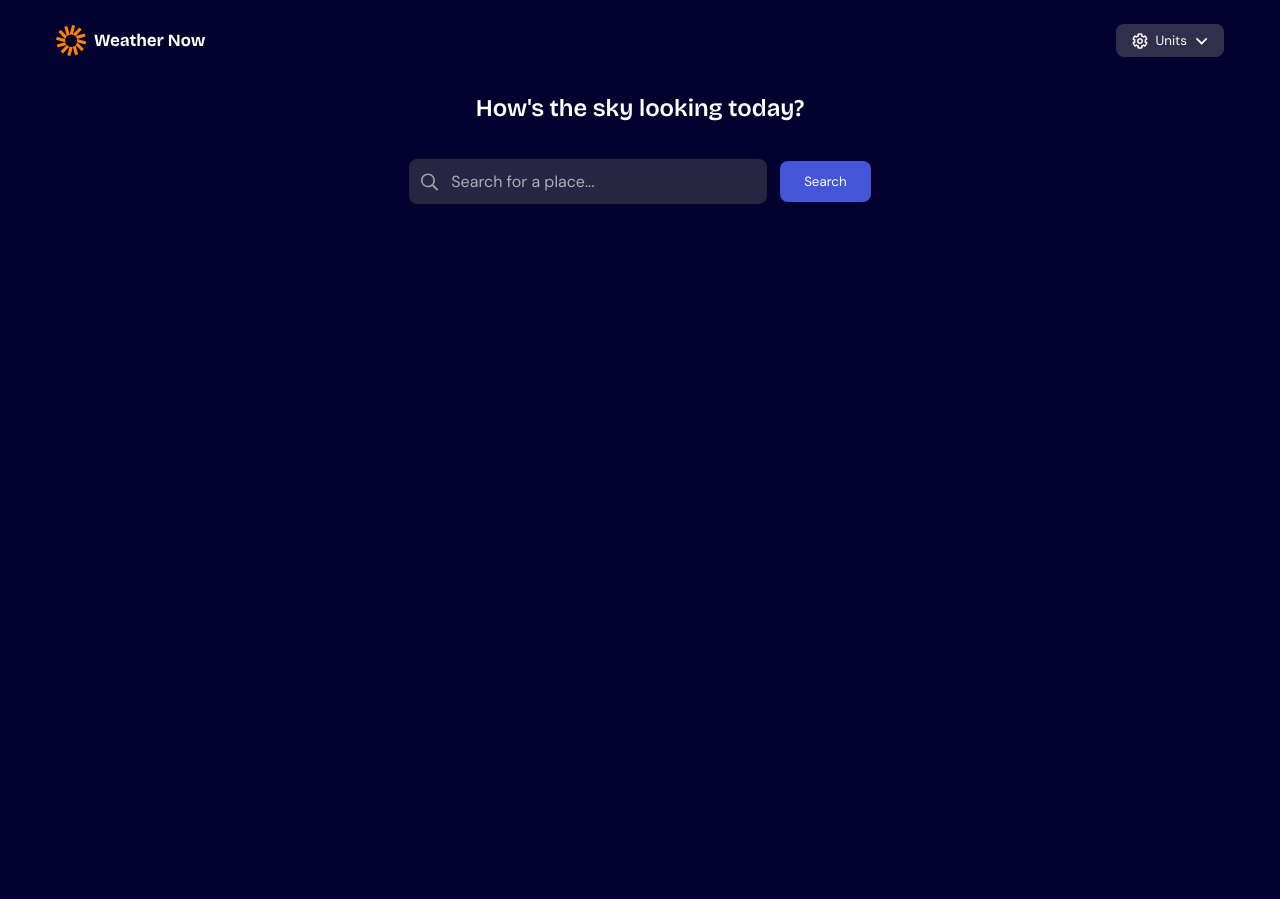
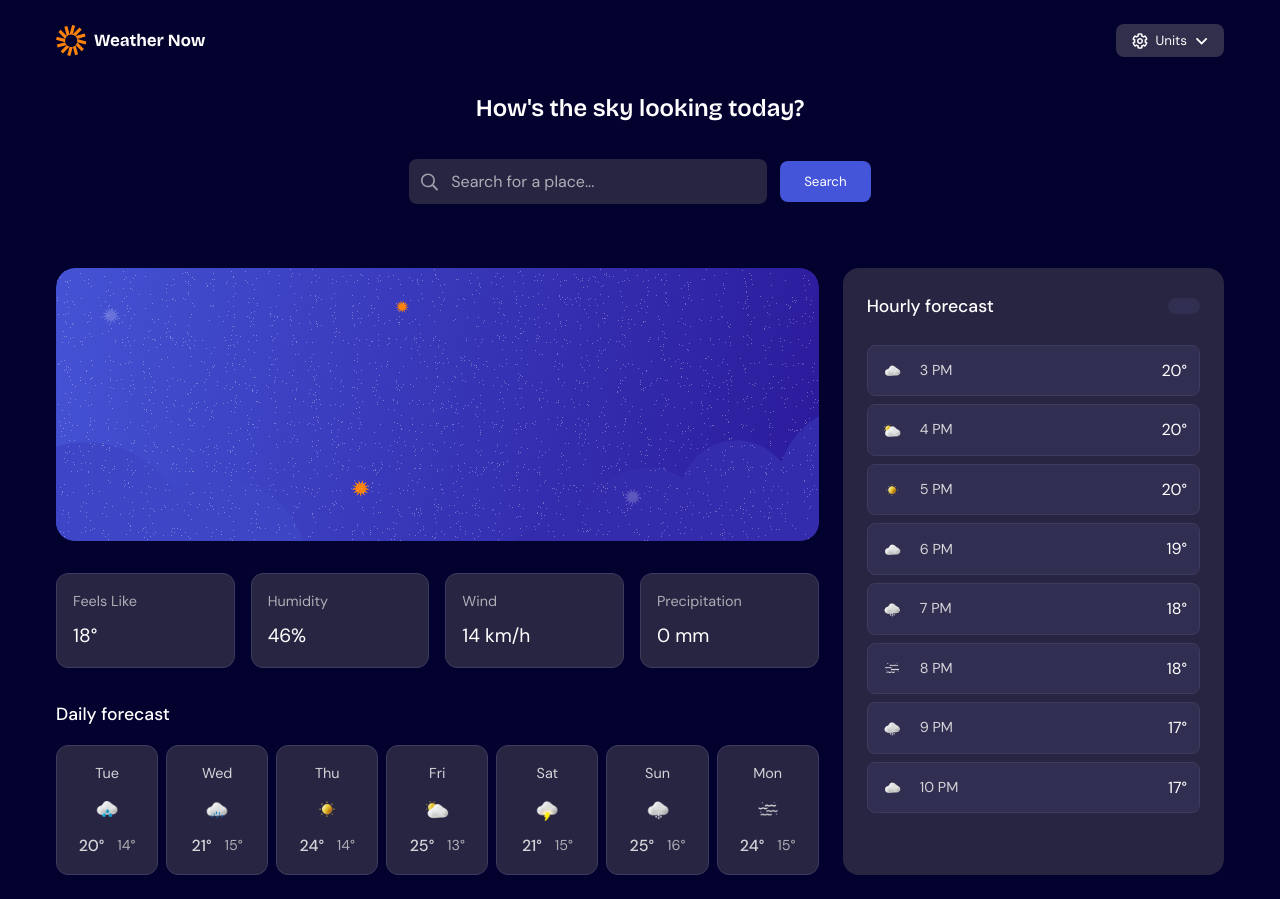
Before and after one commit to Sussana7/weather-app, a React (Vite) app in the folder weather-app/: page / in a window 1280 px wide. Before the commit the page ends 800 px from the top, so only its background shows below. Built offline with nearby package versions, Linux system fonts and the light colour scheme.

Commit message:
work on the weathercard

```diff
--- a/weather-app/src/App.css
+++ b/weather-app/src/App.css
@@ -170,3 +170,159 @@ main {
   padding: 0.75rem 1.5rem;
   cursor: pointer;
 }
+
+/* WEATHER DISPLAY STYLES */
+
+.weather-display-container {
+  display: grid;
+  grid-template-columns: 2fr 1fr;
+  gap: 1.5rem;
+  margin-top: 2rem;
+}
+
+.metrics-grid {
+  display: grid;
+  grid-template-columns: repeat(4, 1fr);
+  gap: 1rem;
+  margin: 1.5rem 0;
+}
+
+.metric-card {
+  background: hsl(243, 27%, 20%);
+  border-radius: 12px;
+  border: 1px solid hsl(243, 23%, 30%);
+  padding: 1rem;
+  display: flex;
+  flex-direction: column;
+  gap: 0.5rem;
+}
+
+.metric-label {
+  color: hsl(240, 6%, 70%);
+  font-size: 0.9rem;
+}
+
+.metric-value {
+  color: hsl(0, 0%, 100%);
+  font-size: 1.2rem;
+  font-weight: 400;
+}
+
+.daily-forecast {
+  margin-top: 2rem;
+}
+
+.forecast-title {
+  color: hsl(0, 0%, 100%);
+  font-size: 1.1rem;
+  margin-bottom: 1rem;
+  font-weight: 500;
+}
+
+.daily-forecast-grid {
+  display: grid;
+  grid-template-columns: repeat(7, 1fr);
+  gap: 0.5rem;
+}
+
+.daily-forecast-card {
+  background: hsl(243, 27%, 20%);
+  border-radius: 12px;
+  border: 1px solid hsl(243, 23%, 30%);
+  padding: 1rem 0.5rem;
+  display: flex;
+  flex-direction: column;
+  align-items: center;
+  gap: 0.5rem;
+}
+
+.day {
+  color: hsl(250, 6%, 84%);
+  font-size: 0.9rem;
+}
+
+.daily-forecast-card img {
+  width: 32px;
+  height: 32px;
+}
+
+.temperature-range {
+  display: flex;
+  flex-direction: row;
+  align-items: center;
+  gap: 0.8rem;
+}
+
+.temp-high {
+  color: hsl(250, 6%, 84%);
+  font-weight: 500;
+}
+
+.temp-low {
+  color: hsl(240, 6%, 70%);
+  font-size: 0.9rem;
+}
+
+.right-section {
+  background: hsl(243, 27%, 20%);
+  border-radius: 16px;
+  padding: 1.5rem;
+}
+
+.hourly-nav {
+  display: flex;
+  justify-content: space-between;
+  align-items: center;
+  margin-bottom: 1.5rem;
+}
+
+.hourly-title {
+  color: hsl(0, 0%, 100%);
+  font-size: 1.1rem;
+  font-weight: 500;
+  margin: 0;
+}
+
+.day-dropdown {
+  display: flex;
+  align-items: center;
+  gap: 0.5rem;
+  background: hsl(243, 27%, 25%);
+  padding: 0.5rem 1rem;
+  border-radius: 8px;
+  color: hsl(250, 6%, 84%);
+  cursor: pointer;
+  font-size: 0.9rem;
+}
+
+.hourly-forecast-list {
+  display: flex;
+  flex-direction: column;
+  gap: 0.5rem;
+}
+
+.hourly-item {
+  display: flex;
+  align-items: center;
+  gap: 1rem;
+  padding: 0.75rem;
+  background: hsl(243, 27%, 25%);
+  border: 1px solid hsl(243, 23%, 30%);
+  border-radius: 8px;
+}
+
+.hourly-item img {
+  width: 24px;
+  height: 24px;
+}
+
+.hour {
+  color: hsl(250, 6%, 84%);
+  font-size: 0.9rem;
+  flex: 1;
+}
+
+.temp {
+  color: hsl(0, 0%, 100%);
+  font-weight: 400;
+}
--- a/weather-app/src/App.jsx
+++ b/weather-app/src/App.jsx
@@ -2,6 +2,7 @@ import "./App.css";
 import "./styles/reset.css";
 import Header from "./components/Header";
 import SearchSection from "./components/SearchSection";
+import WeatherCard from "./components/WeatherCard";
 
 function App() {
   return (
@@ -9,8 +10,8 @@ function App() {
       <Header />
       <main className="main">
         <h2 className="main-title">How's the sky looking today?</h2>
-            <SearchSection />
-
+        <SearchSection />
+        <WeatherCard />
       </main>
     </div>
   );
--- a/weather-app/src/components/SearchSection.jsx
+++ b/weather-app/src/components/SearchSection.jsx
@@ -1,4 +1,4 @@
-function App() {
+function SearchSection() {
     return (
         <main>
             <div className="search-wrapper">
@@ -12,4 +12,4 @@ function App() {
     );
 }
 
-export default App;
+export default SearchSection;
--- a/weather-app/src/components/WeatherCard.jsx
+++ b/weather-app/src/components/WeatherCard.jsx
@@ -0,0 +1,165 @@
+function WeatherCard() {
+  return (
+    <div className="weather-display-container">
+      <div className="left-section">
+        <img
+          src="/public/assets/images/bg-today-large.svg"
+          alt="today background"
+        />
+        <div className="metrics-grid">
+          <div className="metric-card">
+            <span className="metric-label">Feels Like</span>
+            <span className="metric-value">18°</span>
+          </div>
+          <div className="metric-card">
+            <span className="metric-label">Humidity</span>
+            <span className="metric-value">46%</span>
+          </div>
+          <div className="metric-card">
+            <span className="metric-label">Wind</span>
+            <span className="metric-value">14 km/h</span>
+          </div>
+          <div className="metric-card">
+            <span className="metric-label">Precipitation</span>
+            <span className="metric-value">0 mm</span>
+          </div>
+        </div>
+
+        <div className="daily-forecast">
+          <h3 className="forecast-title">Daily forecast</h3>
+          <div className="daily-forecast-grid">
+            <div className="daily-forecast-card">
+              <span className="day">Tue</span>
+              <img src="/assets/images/icon-rain.webp" alt="rain icon" />
+              <div className="temperature-range">
+                <span className="temp-high">20°</span>
+                <span className="temp-low">14°</span>
+              </div>
+            </div>
+            <div className="daily-forecast-card">
+              <span className="day">Wed</span>
+              <img
+                src="/public/assets/images/icon-drizzle.webp"
+                alt="drizzle icon"
+              />
+              <div className="temperature-range">
+                <span className="temp-high">21°</span>
+                <span className="temp-low">15°</span>
+              </div>
+            </div>
+            <div className="daily-forecast-card">
+              <span className="day">Thu</span>
+              <img src="/assets/images/icon-sunny.webp" alt="sunny icon" />
+              <div className="temperature-range">
+                <span className="temp-high">24°</span>
+                <span className="temp-low">14°</span>
+              </div>
+            </div>
+            <div className="daily-forecast-card">
+              <span className="day">Fri</span>
+              <img
+                src="/public/assets/images/icon-partly-cloudy.webp"
+                alt="partly icon"
+              />
+              <div className="temperature-range">
+                <span className="temp-high">25°</span>
+                <span className="temp-low">13°</span>
+              </div>
+            </div>
+            <div className="daily-forecast-card">
+              <span className="day">Sat</span>
+              <img
+                src="/public/assets/images/icon-storm.webp"
+                alt="storm icon"
+              />
+              <div className="temperature-range">
+                <span className="temp-high">21°</span>
+                <span className="temp-low">15°</span>
+              </div>
+            </div>
+            <div className="daily-forecast-card">
+              <span className="day">Sun</span>
+              <img src="/public/assets/images/icon-snow.webp" alt="snow icon" />
+              <div className="temperature-range">
+                <span className="temp-high">25°</span>
+                <span className="temp-low">16°</span>
+              </div>
+            </div>
+            <div className="daily-forecast-card">
+              <span className="day">Mon</span>
+              <img src="/public/assets/images/icon-fog.webp" alt="fog icon" />
+              <div className="temperature-range">
+                <span className="temp-high">24°</span>
+                <span className="temp-low">15°</span>
+              </div>
+            </div>
+          </div>
+        </div>
+      </div>
+
+      <div className="right-section">
+        <div className="hourly-nav">
+          <h3 className="hourly-title">Hourly forecast</h3>
+          <div className="day-dropdown"></div>
+        </div>
+
+        <div className="hourly-forecast-list">
+          <div className="hourly-item">
+            <img
+              src="/public/assets/images/icon-overcast.webp"
+              alt="overcast icon"
+            />
+            <span className="hour">3 PM</span>
+            <span className="temp">20°</span>
+          </div>
+          <div className="hourly-item">
+            <img
+              src="/public/assets/images/icon-partly-cloudy.webp"
+              alt="partly cloudy"
+            />
+            <span className="hour">4 PM</span>
+            <span className="temp">20°</span>
+          </div>
+          <div className="hourly-item">
+            <img src="/assets/images/icon-sunny.webp" alt="sunny icon" />
+            <span className="hour">5 PM</span>
+            <span className="temp">20°</span>
+          </div>
+          <div className="hourly-item">
+            <img
+              src="/public/assets/images/icon-overcast.webp"
+              alt="overcast icon"
+            />
+            <span className="hour">6 PM</span>
+            <span className="temp">19°</span>
+          </div>
+          <div className="hourly-item">
+            <img src="/public/assets/images/icon-snow.webp" alt="snow icon" />
+            <span className="hour">7 PM</span>
+            <span className="temp">18°</span>
+          </div>
+          <div className="hourly-item">
+            <img src="/public/assets/images/icon-fog.webp" alt="fog icon" />
+            <span className="hour">8 PM</span>
+            <span className="temp">18°</span>
+          </div>
+          <div className="hourly-item">
+            <img src="/public/assets/images/icon-snow.webp" alt="snow icon" />
+            <span className="hour">9 PM</span>
+            <span className="temp">17°</span>
+          </div>
+          <div className="hourly-item">
+            <img
+              src="/public/assets/images/icon-overcast.webp"
+              alt="overcast icon"
+            />
+            <span className="hour">10 PM</span>
+            <span className="temp">17°</span>
+          </div>
+        </div>
+      </div>
+    </div>
+  );
+}
+
+export default WeatherCard;
```
